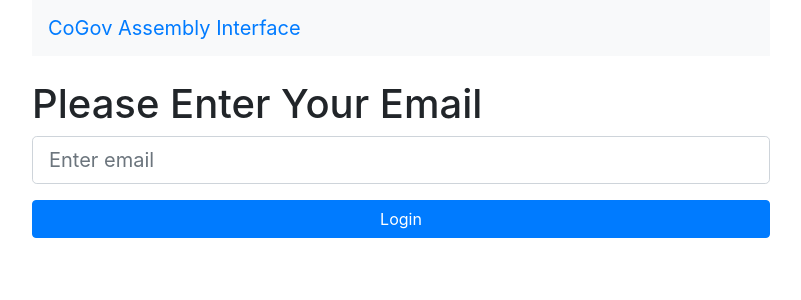
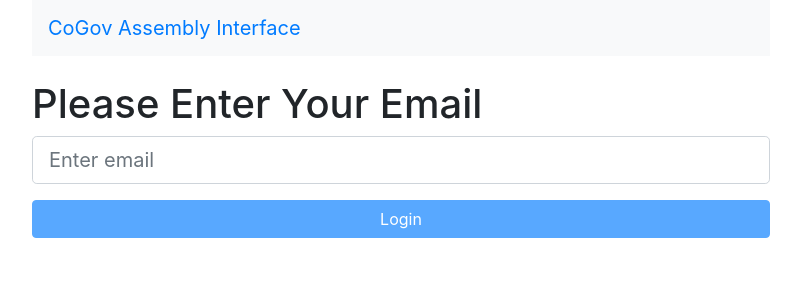
Before and after one commit to cogov/CoGov-asm, a React (Create React App) app: page / in a window 1280 px wide. Shown: the top 300 px of the page, without its empty margins (239-1040 px from the left). Built offline with nearby package versions, Linux system fonts and the light colour scheme.

Commit message:
implemented hooks and global state for logging in user, local storage implementation for user authentication

```diff
--- a/src/App.js
+++ b/src/App.js
@@ -9,7 +9,7 @@ class App extends Component {
     render() {
         return (
             <Container>
-                <Route path="/" component={Home} />
+                <Route path="/" render={props => <Home {...props} />} />
             </Container>
         );
     }
--- /dev/null
+++ b/src/actions/fieldActions.js
@@ -0,0 +1,3 @@
+export const updateEmail = (store, email) => {
+    store.setState({ email });
+};
--- a/src/actions/index.js
+++ b/src/actions/index.js
@@ -0,0 +1,3 @@
+import * as user from './userActions';
+import * as field from './fieldActions';
+export { field, user };
--- /dev/null
+++ b/src/actions/userActions.js
@@ -0,0 +1,15 @@
+// TODO: Will be a async call to back-end for logging in user
+export const loginUser = async (store, email) => {
+    store.setState({ status: 'LOADING' });
+    await new Promise(resolve => setTimeout(resolve, 3000));
+    localStorage.setItem('email', email);
+    localStorage.setItem(
+        'token',
+        'dfsdjajdgjagaj6776789dbsjdsjh______djdhajhda'
+    );
+    store.setState({ status: '' });
+};
+
+export const updateGlobalAuth = (store, isLoggedIn) => {
+    store.setState({ isLoggedIn });
+};
--- a/src/components/Home.js
+++ b/src/components/Home.js
@@ -1,11 +1,22 @@
-import React from 'react';
+import React, { useEffect } from 'react';
 import { Link, Route } from 'react-router-dom';
+import useGlobal from '../store';
+import { getFromLocalStorage } from '../utils/localStorageHelper';
 
 import { Navbar } from 'react-bootstrap';
+import { Main } from './';
 
-import { Login } from './';
-
-export const Home = () => {
+export const Home = ({ ...props }) => {
+    const [_, globalActions] = useGlobal();
+    const {
+        user: { updateGlobalAuth }
+    } = globalActions;
+    useEffect(() => {
+        const { email, token } = getFromLocalStorage();
+        if (email && token) {
+            updateGlobalAuth(true);
+        }
+    });
     return (
         <React.Fragment>
             <Navbar expand="lg" variant="light" bg="light">
@@ -15,7 +26,7 @@ export const Home = () => {
                 <Navbar.Toggle aria-controls="responsive-navbar-nav" />
             </Navbar>
             <div className="mt-4">
-                <Route path="/" exact component={Login} />
+                <Route path="/" exact render={() => <Main {...props} />} />
             </div>
         </React.Fragment>
     );
--- a/src/components/Login.js
+++ b/src/components/Login.js
@@ -1,9 +1,21 @@
 import React from 'react';
+
+import useGlobal from '../store';
 
 import { Form } from 'react-bootstrap';
 import { CoGovButton } from './common';
 
 export const Login = () => {
+    const [globalState, globalActions] = useGlobal();
+    const {
+        field: { updateEmail },
+        user: { loginUser }
+    } = globalActions;
+    const handleLogin = () => {
+        const { email } = globalState;
+        loginUser(email);
+    };
+
     return (
         <Form>
             <Form.Group controlId="formBasicEmail">
@@ -12,6 +24,8 @@ export const Login = () => {
                     size="lg"
                     type="email"
                     placeholder="Enter email"
+                    value={globalState.email}
+                    onChange={e => updateEmail(e.target.value)}
                 />
             </Form.Group>
             <CoGovButton
@@ -19,6 +33,8 @@ export const Login = () => {
                 type="button"
                 block={true}
                 label="Login"
+                disabled={!globalState.email} // TODO: validation for a valid email
+                onClick={() => handleLogin()}
             />
         </Form>
     );
--- /dev/null
+++ b/src/components/Main.js
@@ -0,0 +1,15 @@
+import React from 'react';
+import { Login } from './';
+
+import useGlobal from '../store';
+
+export const Main = () => {
+    const [globalState] = useGlobal();
+    const { isLoggedIn } = globalState;
+    return (
+        <div>
+            {!isLoggedIn && <Login />}
+            {isLoggedIn && <div>{'logged In'}</div>}
+        </div>
+    );
+};
--- a/src/components/index.js
+++ b/src/components/index.js
@@ -1,2 +1,3 @@
+export * from './Main';
 export * from './Home';
 export * from './Login';
--- a/src/store/index.js
+++ b/src/store/index.js
@@ -1,9 +1,13 @@
 import React from 'react';
 import useGlobalHook from '../utils/useGlobalHooks';
+import * as actions from '../actions';
+// app initial state
+const initialState = {
+    status: '', // Will be used to show loader when required
+    email: '',
+    isLoggedIn: false
+};
 
-// app initial state
-const initialState = { counter: 0 };
-
-const useGlobal = useGlobalHook(React, initialState);
+const useGlobal = useGlobalHook(React, initialState, actions);
 
 export default useGlobal;
--- /dev/null
+++ b/src/utils/localStorageHelper.js
@@ -0,0 +1,6 @@
+export const getFromLocalStorage = () => {
+    return {
+        token: localStorage.getItem('token'),
+        email: localStorage.getItem('email')
+    };
+};
```
